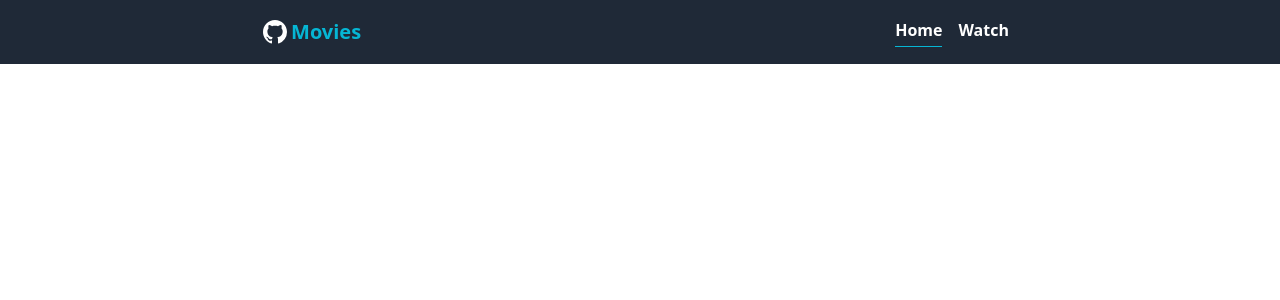
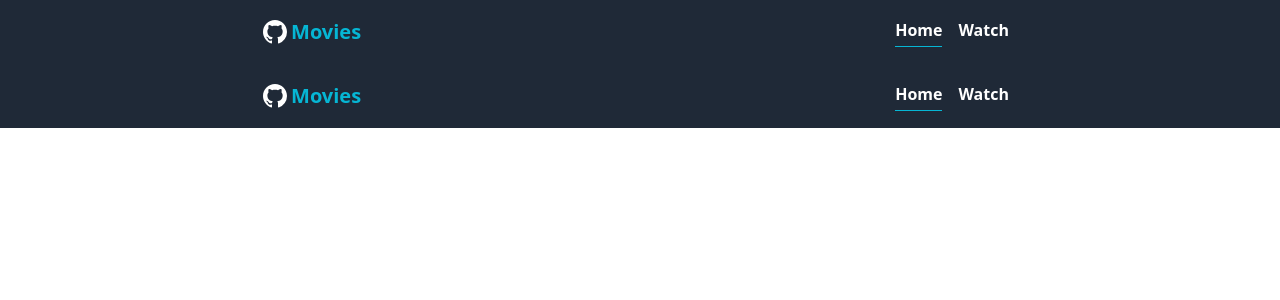
Before and after one commit to qbentil/react-movies-app, a React (Create React App) app: page /watch in a window 1280 px wide. Shown: the top 300 px of the page. Built offline with nearby package versions, Linux system fonts and the light colour scheme.

Commit message:
Handle Navbar Links

```diff
--- a/src/pages/Watchpage.js
+++ b/src/pages/Watchpage.js
@@ -1,9 +1,10 @@
+import Navbar from '../components/Navbar'
 import React from 'react'
 
 function Watchpage() {
   return (
     <div className='m-0 p-0'>
-
+      <Navbar page="watch" />
     </div>
   )
 }
```
